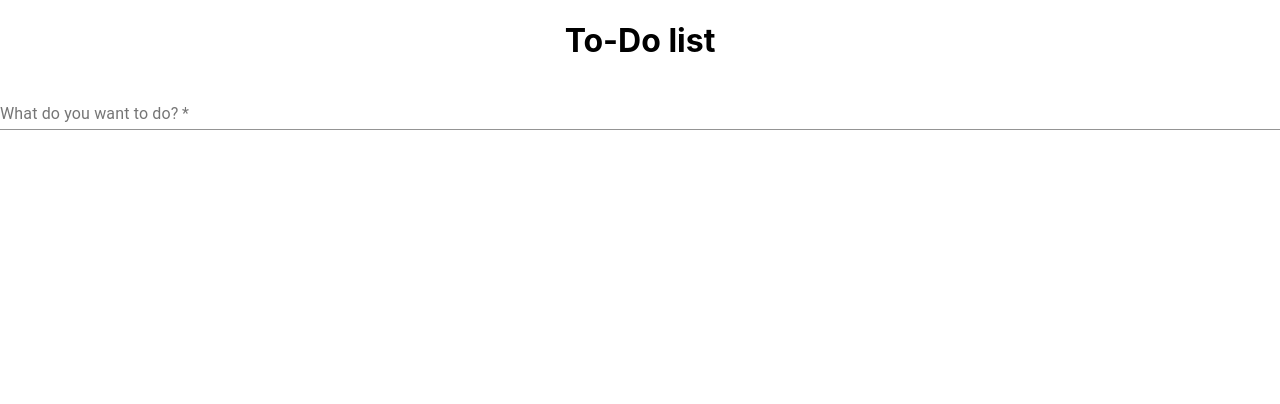
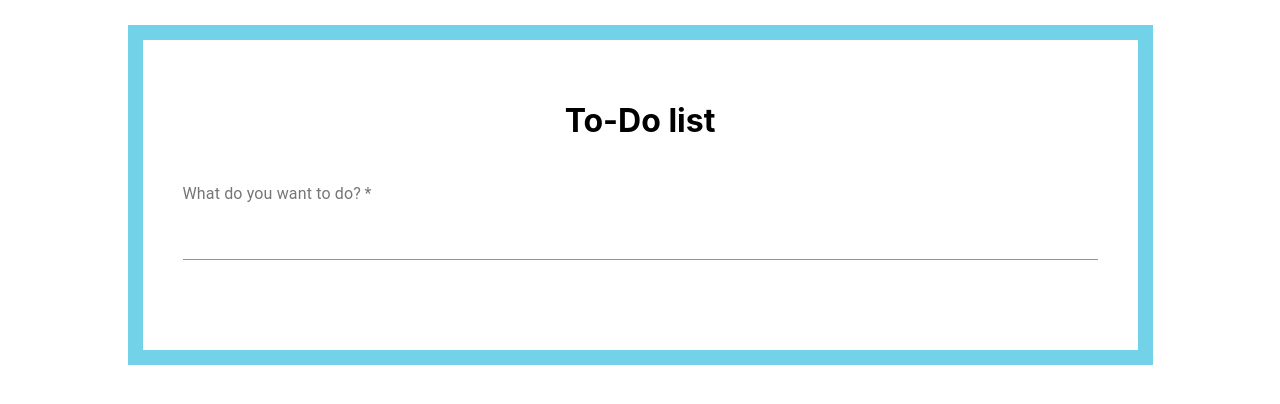
Before and after one commit to 2021-IBM-Accelerate-SW-Track/lab-1-team-03, a React (Create React App) app: page / in a window 1280 px wide. Shown: the top 404 px of the page. Built offline with nearby package versions, Linux system fonts and the light colour scheme.

Commit message:
Rebecca's CSS

```diff
--- a/src/App.css
+++ b/src/App.css
@@ -1,5 +1,9 @@
 .App {
   text-align: center;
+  width: 75%;
+  border: 15px solid rgb(113, 210, 232);
+  padding: 40px;
+  margin: auto;
 }
 
 body {
@@ -11,7 +15,21 @@ body {
   -moz-osx-font-smoothing: grayscale;
 }
 
+div {
+  padding-top: 25px;
+  padding-right: 30px;
+  padding-bottom: 25px;
+  padding-left: 30px;
+}
+
 code {
   font-family: source-code-pro, Menlo, Monaco, Consolas, 'Courier New',
     monospace;
 }
+
+
+.completed
+{
+  color: rgb(152, 253, 0);
+  text-decoration: line-through;
+}
```
